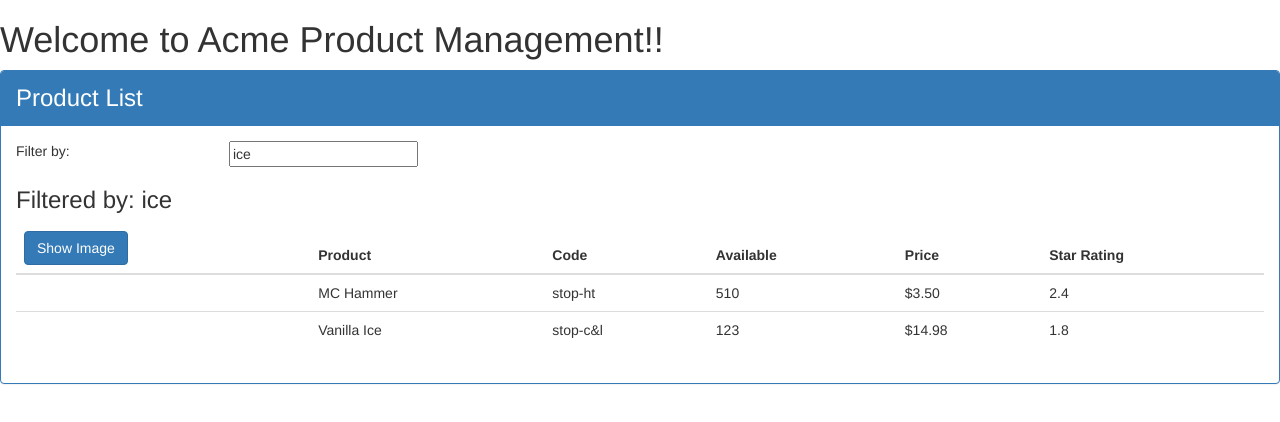
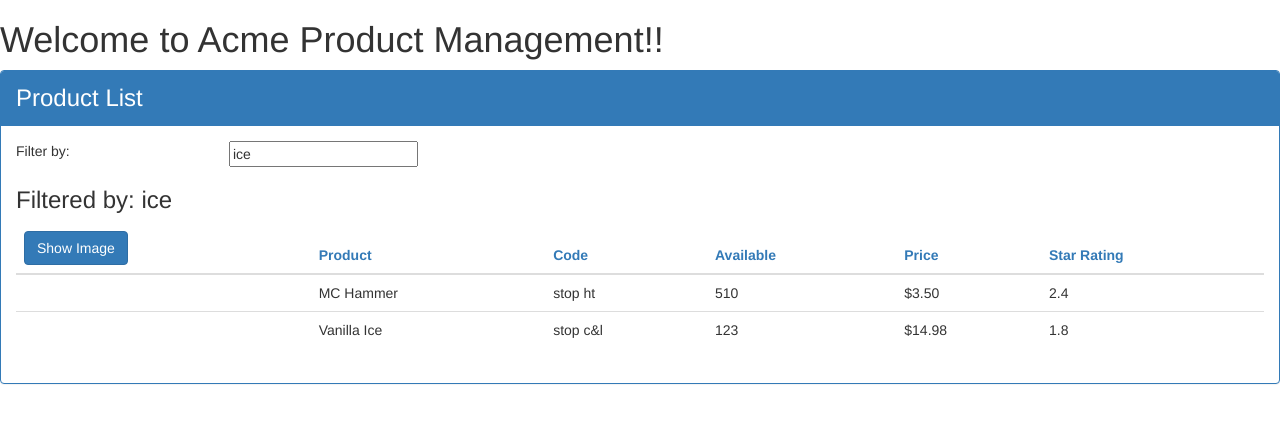
Before and after one commit to jjermanis/acme-product, an Angular app: page / in a window 1280 px wide. Shown: the top 422 px of the page. Built offline with nearby package versions, Linux system fonts and the light colour scheme.

Commit message:
Custom pipe, component style, interface

```diff
--- a/src/app/app.module.ts
+++ b/src/app/app.module.ts
@@ -4,11 +4,13 @@
 
 import { AppComponent } from './app.component';
 import { ProductListComponent } from './products/product-list.component';
+import { ConvertToSpacesPipe } from './shared/convert-to-spaces.pipe';
 
 @NgModule({
   declarations: [
     AppComponent,
-    ProductListComponent
+    ProductListComponent,
+    ConvertToSpacesPipe,
   ],
   imports: [
     BrowserModule,
--- /dev/null
+++ b/src/app/products/product-list.component.css
@@ -0,0 +1,3 @@
+thead {
+    color: #337AB7
+}
--- a/src/app/products/product-list.component.html
+++ b/src/app/products/product-list.component.html
@@ -40,7 +40,7 @@
                             [style.width.px]='imageWidth' [style.margin.px]='imageMargin'>
                         </td>
                         <td>{{product.name}}</td>
-                        <td>{{product.code}}</td>
+                        <td>{{product.code | convertToSpaces:"-" }}</td>
                         <td>{{product.available}}</td>
                         <td>{{product.price | currency:'USD':true:'1.2-2'}}</td>
                         <td>{{product.rating}}</td>
--- a/src/app/products/product-list.component.ts
+++ b/src/app/products/product-list.component.ts
@@ -1,16 +1,19 @@
-import { Component } from '@angular/core';
+import { Component, OnInit } from '@angular/core';
+import { IProduct } from './product';
 
 @Component({
     selector: 'pm-products',
-    templateUrl: 'product-list.component.html'
+    templateUrl: './product-list.component.html',
+    styleUrls: ["./product-list.component.css"],
 })
-export class ProductListComponent {
+export class ProductListComponent
+    implements OnInit {
     pageTitle: string="Product List";
     imageWidth: number = 50;
     imageMargin: number = 2;
     showImage: boolean = false;
     listFilter: string = "ice";
-    products: any[]=
+    products: IProduct[]=
     [
         {
             imageUrl:"https://peopledotcom.files.wordpress.com/2016/05/mc-hammer-02-435.jpg",
@@ -33,4 +36,8 @@
     toggleImage():void {
        this.showImage = !this.showImage;
     }
+
+    ngOnInit(): void {
+        console.log("In OnInit")
+    }
 }
--- /dev/null
+++ b/src/app/products/product.ts
@@ -0,0 +1,8 @@
+export interface IProduct {
+    imageUrl: string;
+    name: string;
+    code: string;
+    available: number;
+    price: number;
+    rating: number;
+}
--- /dev/null
+++ b/src/app/shared/convert-to-spaces.pipe.ts
@@ -0,0 +1,12 @@
+import { Pipe, PipeTransform } from "@angular/core";
+
+@Pipe({
+    name: 'convertToSpaces'
+})
+export class ConvertToSpacesPipe
+    implements PipeTransform {
+
+    transform(value: string, character: string): string {
+        return value.replace(character, " ");
+    }
+}
```
